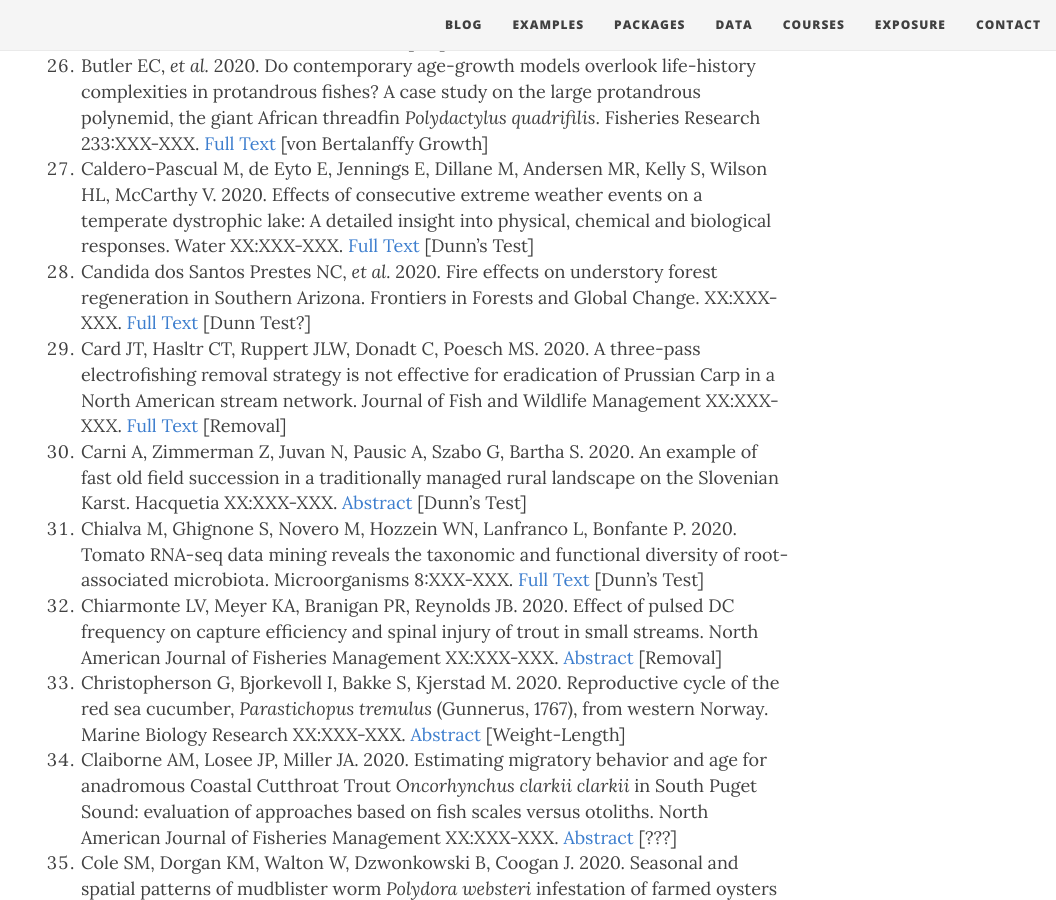
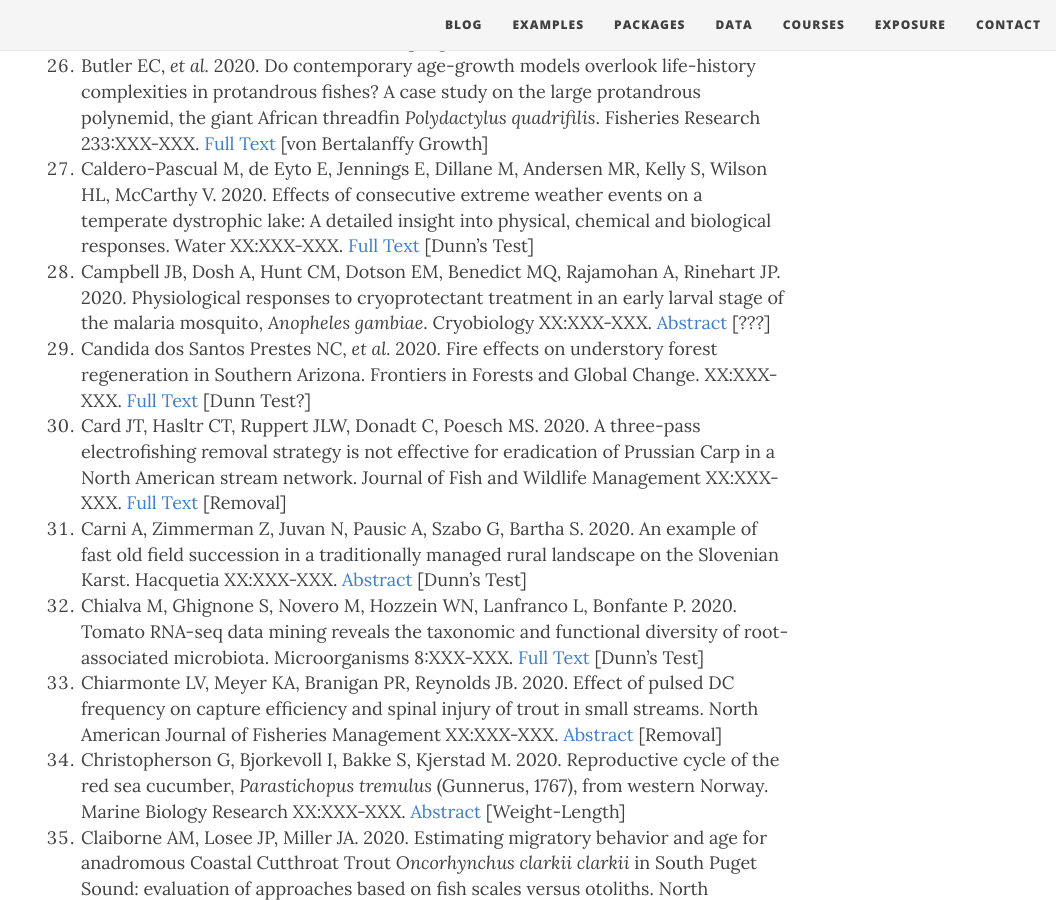
Before and after one commit to droglenc/fishR, a Jekyll site: the page built from exposure/exposure-citations20.md, in a window 1280 px wide and 900 px high, scrolled down 2298 px. Shown: the whole window, without its empty margins (224-1280 px from the left). Built offline with Jekyll 4.4.1, drawn with Linux system fonts in a browser that asks for light colours; nearby versions of some CDN libraries; some of the changed lines change nothing that is shown.

Commit message:
Update exposure-citations20.md

```diff
--- a/exposure/exposure-citations20.md
+++ b/exposure/exposure-citations20.md
@@ -5,7 +5,7 @@ subtitle: fishR and FSA is Being Used!!
 css: "/css/exposure-citation.css"
 ---
 
-The [**IFAR** book](http://derekogle.com/IFAR/), **fishR** website, or the **FSA** package were cited in the following <span id="contact-div">185</span> publications.
+The [**IFAR** book](http://derekogle.com/IFAR/), **fishR** website, or the **FSA** package were cited in the following <span id="contact-div">186</span> publications.
 
 1. Akcay HG, Kabasakal B, Aksu D, Demir N, Oz M, Erdogan A. 2020. Automated bird counting with deep learning for regional bird distribution mappping. Animals XX:XXX-XXX. [Full Text](https://www.mdpi.com/2076-2615/10/7/1207/htm) [Dunn's Test]
 1. Almojil D. 2020. Male mate choice in the spot-tail shark *Carcharhinus sorrah*: are males choosy or opportunistic? Journal of Negative Results - Ecology & Evolutionary Biology. 13:1-11. [Full Text](http://jnr-eeb.org/index.php/jnr/article/viewFile/74/36) [Age Comparisons]
@@ -35,6 +35,7 @@ The [**IFAR** book](http://derekogle.com/IFAR/), **fishR** website, or the **FSA
 1. Butler EC, *et al.* 2020. Do contemporary age-growth models overlook life-history complexities in protandrous fishes? A case study on the large protandrous polynemid, the giant African threadfin *Polydactylus quadrifilis*. Fisheries Research 233:XXX-XXX. [Full Text](https://www.sciencedirect.com/science/article/pii/S0165783620302873) [von Bertalanffy Growth]
 1. Caldero-Pascual M, de Eyto E, Jennings E, Dillane M, Andersen MR, Kelly S, Wilson HL, McCarthy V. 2020. Effects of consecutive extreme weather events on a temperate dystrophic lake: A detailed insight into
 physical, chemical and biological responses. Water XX:XXX-XXX. [Full Text](https://www.mdpi.com/2073-4441/12/5/1411/pdf) [Dunn's Test]
+1. Campbell JB, Dosh A, Hunt CM, Dotson EM, Benedict MQ, Rajamohan A, Rinehart JP. 2020. Physiological responses to cryoprotectant treatment in an early larval stage of the malaria mosquito, *Anopheles gambiae*. Cryobiology XX:XXX-XXX. [Abstract](https://www.sciencedirect.com/science/article/abs/pii/S0011224020306593) [???]
 1. Candida dos Santos Prestes NC, *et al.* 2020. Fire effects on understory forest regeneration in Southern Arizona. Frontiers in Forests and Global Change. XX:XXX-XXX. [Full Text](http://sites.exeter.ac.uk/tedfeldpausch/files/2020/02/Prestes_Fire-effects-understory-forest-regeneration-southern-Amazonia.pdf) [Dunn Test?]
 1. Card JT, Hasltr CT, Ruppert JLW, Donadt C, Poesch MS. 2020. A three-pass electrofishing removal strategy is not effective for eradication of Prussian Carp in a North American stream network. Journal of Fish and Wildlife Management XX:XXX-XXX. [Full Text](https://meridian.allenpress.com/jfwm/article/doi/10.1111/JFWM-20-031/442401/A-three-pass-electrofishing-removal-strategy-is) [Removal]
 1. Carni A, Zimmerman Z, Juvan N, Pausic A, Szabo G, Bartha S. 2020. An example of fast old field succession in a traditionally managed rural landscape on the Slovenian Karst. Hacquetia XX:XXX-XXX. [Abstract]() [Dunn's Test]
```
